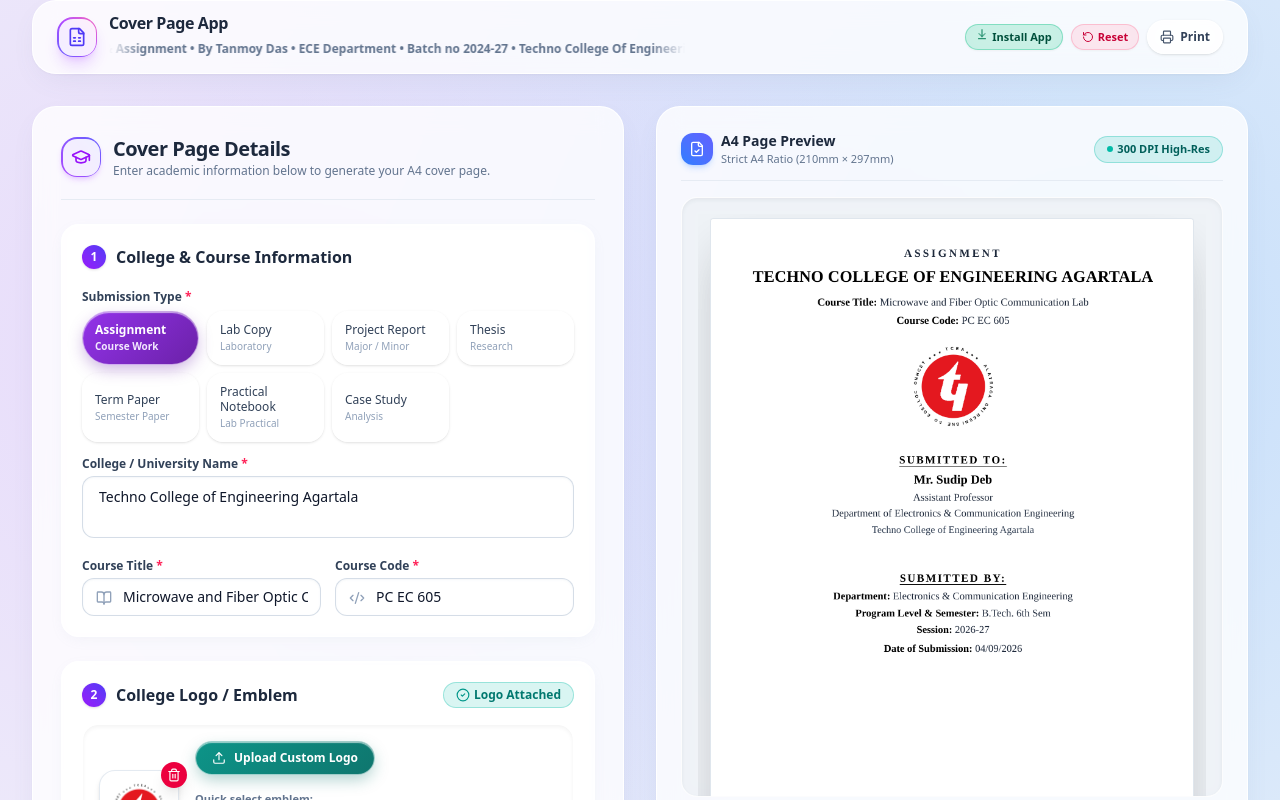
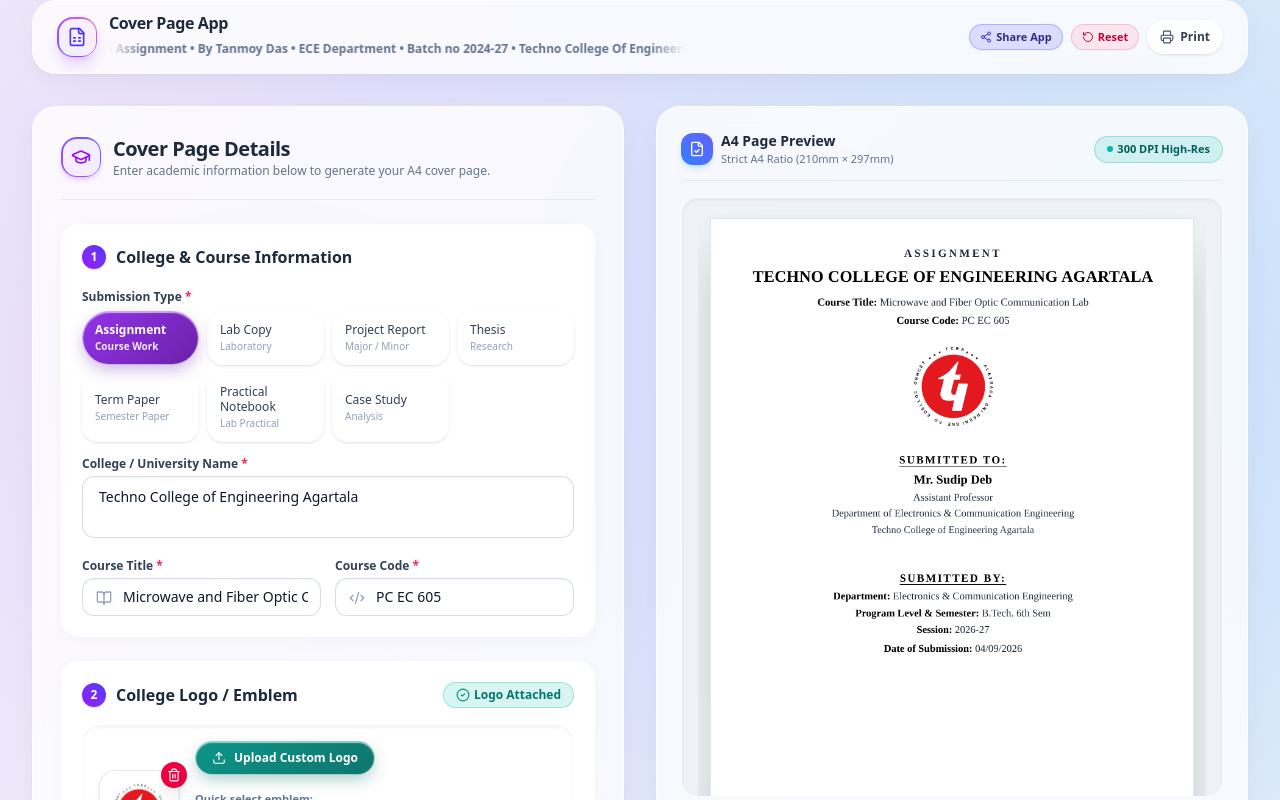
Before and after one commit to ta362/Front-Page, a React (Vite) app: page / in a window 1280 px wide. Shown: the top 800 px of the page. Built offline with nearby package versions, Linux system fonts and the light colour scheme.

Commit message:
feat: add app sharing functionality
Implement native Web Share API with clipboard fallback to allow users to easily share the application link.

```diff
--- a/src/App.tsx
+++ b/src/App.tsx
@@ -270,6 +270,31 @@
     addToast('info', 'All details have been completely cleared! ↺');
   };
 
+  const handleShareApp = async () => {
+    const shareData = {
+      title: 'Cover Page App - A4 Lab & Assignment Creator',
+      text: 'Create and download professional A4 college cover pages instantly with Cover Page App!',
+      url: window.location.href,
+    };
+
+    if (navigator.share) {
+      try {
+        await navigator.share(shareData);
+        addToast('success', 'Thank you for sharing the app! 🚀');
+        return;
+      } catch (err: any) {
+        if (err?.name === 'AbortError') return;
+      }
+    }
+
+    try {
+      await navigator.clipboard.writeText(window.location.href);
+      addToast('success', 'App link copied to clipboard! Share it with your friends. 📋');
+    } catch {
+      addToast('info', 'Please copy URL from the browser address bar.');
+    }
+  };
+
   const handleSelectPreset = (presetData: Partial<CoverPageFormData>) => {
     setFormData((prev) => ({
       ...prev,
@@ -292,6 +317,7 @@
         onDownloadPDF={handleDownloadPDF}
         isPreviewGenerated={isPreviewGenerated}
         isExporting={isExporting}
+        onShareApp={handleShareApp}
         installPrompt={deferredInstallPrompt}
         onTriggerInstall={handleInstallApp}
         onOpenInstallModal={() => setIsInstallModalOpen(true)}
--- a/src/components/Navbar.tsx
+++ b/src/components/Navbar.tsx
@@ -2,7 +2,7 @@
 import {
   Printer,
   FileSpreadsheet,
-  ArrowDownToLine,
+  Share2,
   RotateCcw
 } from 'lucide-react';
 
@@ -14,9 +14,10 @@
   onDownloadPDF: () => void;
   isPreviewGenerated: boolean;
   isExporting: boolean;
-  installPrompt: any;
-  onTriggerInstall: () => void;
-  onOpenInstallModal: () => void;
+  onShareApp: () => void;
+  installPrompt?: any;
+  onTriggerInstall?: () => void;
+  onOpenInstallModal?: () => void;
 }
 
 export const Navbar: React.FC<NavbarProps> = ({
@@ -27,9 +28,7 @@
   onDownloadPDF,
   isPreviewGenerated,
   isExporting,
-  installPrompt,
-  onTriggerInstall,
-  onOpenInstallModal,
+  onShareApp,
 }) => {
   return (
     <header className="sticky top-0 z-40 w-full px-3 sm:px-6 lg:px-8 pt-3 pb-2 safe-top">
@@ -61,21 +60,15 @@
 
         {/* Header Action Buttons */}
         <div className="flex items-center gap-1.5 sm:gap-2">
-          {/* Compact Install App Button */}
+          {/* Compact Share App Button */}
           <button
             type="button"
-            onClick={() => {
-              if (installPrompt) {
-                onTriggerInstall();
-              } else {
-                onOpenInstallModal();
-              }
-            }}
-            className="flex items-center gap-1 px-2.5 py-1 text-[11px] font-bold text-emerald-900 bg-emerald-500/20 hover:bg-emerald-500/30 active:scale-95 border border-emerald-500/35 rounded-full transition-all cursor-pointer shadow-xs backdrop-blur-md"
-            title="Install Cover Page App on Android / Phone"
+            onClick={onShareApp}
+            className="flex items-center gap-1 px-2.5 py-1 text-[11px] font-bold text-indigo-900 bg-indigo-500/20 hover:bg-indigo-500/30 active:scale-95 border border-indigo-500/35 rounded-full transition-all cursor-pointer shadow-xs backdrop-blur-md"
+            title="Share Cover Page App with friends and classmates"
           >
-            <ArrowDownToLine className="w-3 h-3 text-emerald-700 animate-bounce" />
-            <span>Install App</span>
+            <Share2 className="w-3 h-3 text-indigo-700" />
+            <span>Share App</span>
           </button>
 
           {/* Compact Header Reset Button */}
```
Also changed, not shown: 1 other file (tests, documents, lock files or other folders).
